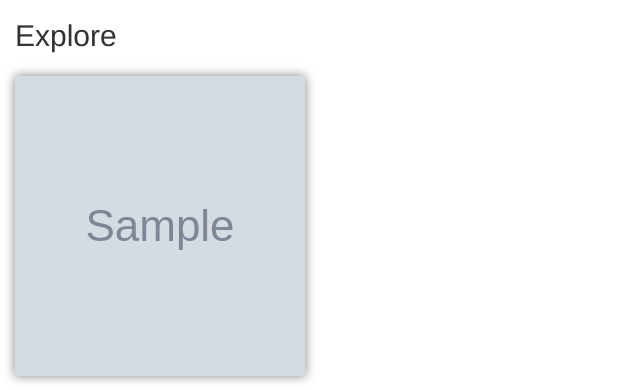
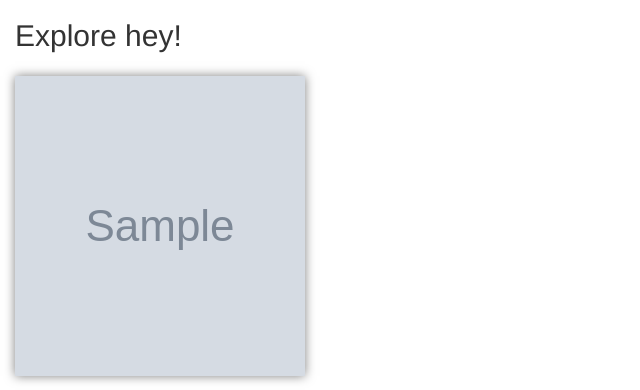
Before and after one commit to grishasergii/kyivmural, a Flask app: page /uk/index in a window 1280 px wide. Shown: the part 553-943 px from the top of the page, without its empty margins (0-640 px from the left). Run offline with Flask 2, Linux system fonts and the light colour scheme; tables that the repository leaves empty hold one stand-in row (values such as "Sample post"); grey boxes marked "Sample" are stand-in pictures; some libraries are stand-ins or nearby versions.

Commit message:
Test index page changes

```diff
--- a/app/templates/index.html
+++ b/app/templates/index.html
@@ -40,7 +40,7 @@
     <div class="container-fluid">
         <div class="row">
             <div class="col-sm-12">
-                <h2>Explore</h2>
+                <h2>Explore hey!</h2>
             </div>
         </div>
         <div class="row with-margin">
```
